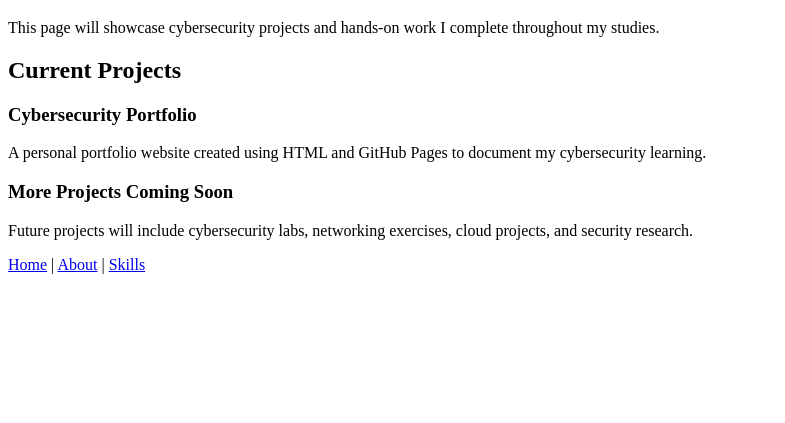
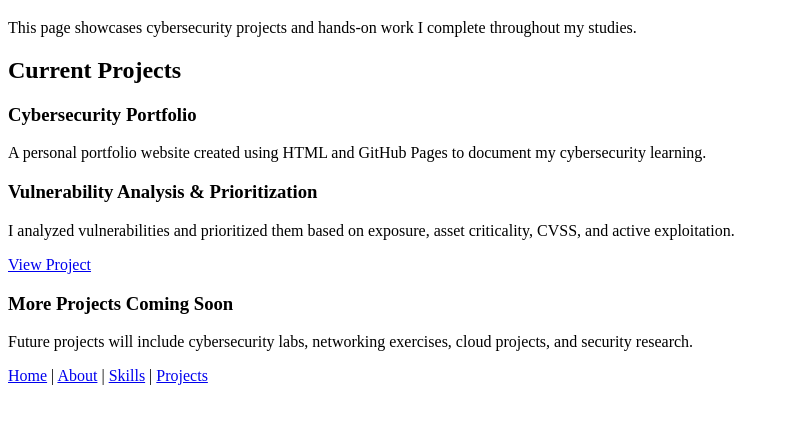
Before and after one commit to ericsonCyber/ericsonCyber.github.io, a plain HTML site: page projects.html in a window 1280 px wide. Shown: the part 61-484 px from the top of the page, without its empty margins (0-785 px from the left). Drawn offline with Linux system fonts and the light colour scheme.

Commit message:
Revise project description and add vulnerability analysis section
Updated project description and added a new section for vulnerability analysis.

```diff
--- a/projects.html
+++ b/projects.html
@@ -5,13 +5,12 @@
     <meta name="viewport" content="width=device-width, initial-scale=1.0">
     <title>Projects | Ericson Michel</title>
 </head>
-
 <body>
 
     <h1>My Cybersecurity Projects</h1>
 
     <p>
-        This page will showcase cybersecurity projects and
+        This page showcases cybersecurity projects and
         hands-on work I complete throughout my studies.
     </p>
 
@@ -23,6 +22,15 @@
         GitHub Pages to document my cybersecurity learning.
     </p>
 
+    <h3>Vulnerability Analysis &amp; Prioritization</h3>
+    <p>
+        I analyzed vulnerabilities and prioritized them based on
+        exposure, asset criticality, CVSS, and active exploitation.
+    </p>
+    <p>
+        <a href="vulnerability-analysis.md">View Project</a>
+    </p>
+
     <h3>More Projects Coming Soon</h3>
     <p>
         Future projects will include cybersecurity labs,
@@ -32,7 +40,8 @@
     <p>
         <a href="index.html">Home</a> |
         <a href="about.html">About</a> |
-        <a href="skills.html">Skills</a>
+        <a href="skills.html">Skills</a> |
+        <a href="projects.html">Projects</a>
     </p>
 
 </body>
```
